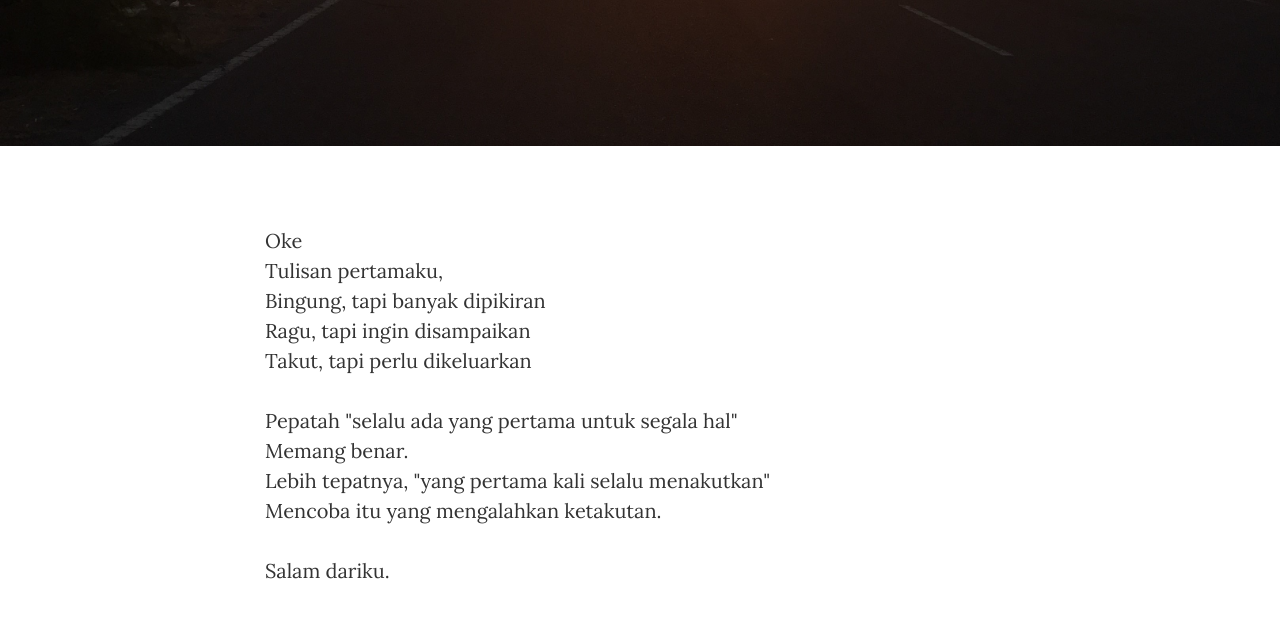
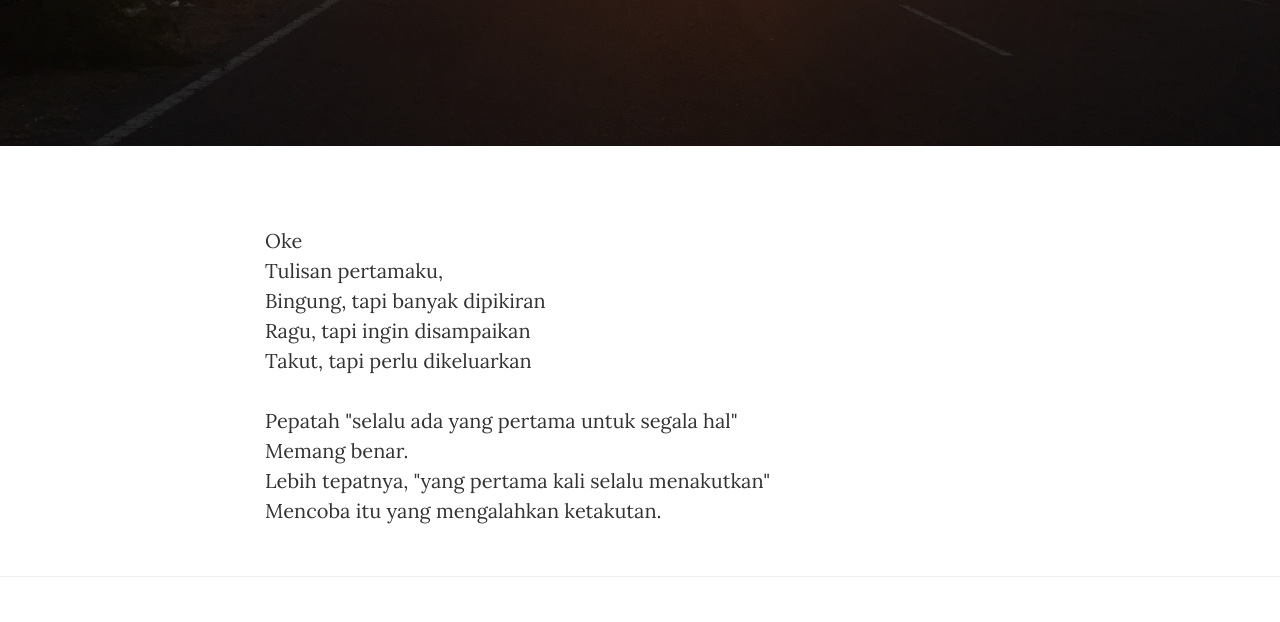
Before and after one commit to MarcelIrawan/TehManIS, a website: page post.html in a window 1280 px wide. Shown: the part 330-952 px from the top of the page. Drawn offline with nearby package versions, Linux system fonts and the light colour scheme.

Commit message:
edit post

```diff
--- a/post.html
+++ b/post.html
@@ -92,7 +92,6 @@
                     <br/>Memang benar.
                     <br/>Lebih tepatnya, "yang pertama kali selalu menakutkan"
                     <br/>Mencoba itu yang mengalahkan ketakutan. </p>
-                    <p>Salam dariku.</p>
                 </div>
             </div>
         </div>
```
Also changed, not shown: post2.html (+0 -1 lines), post3.html (+0 -1 lines), post4.html (+0 -1 lines), post5.html (+0 -1 lines), post6.html (+0 -1 lines).
